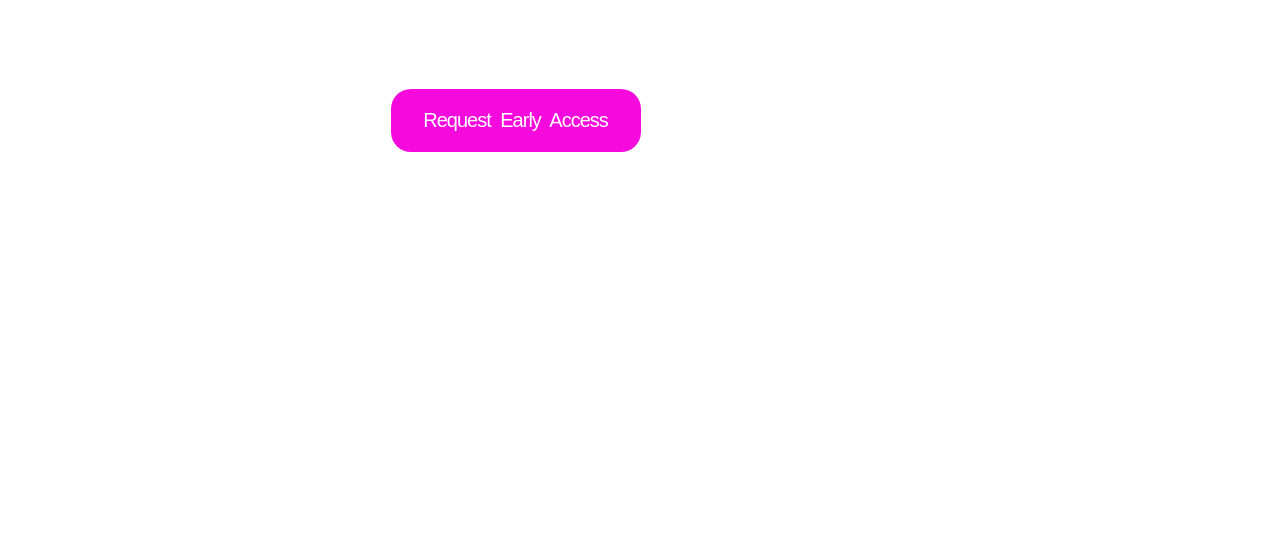
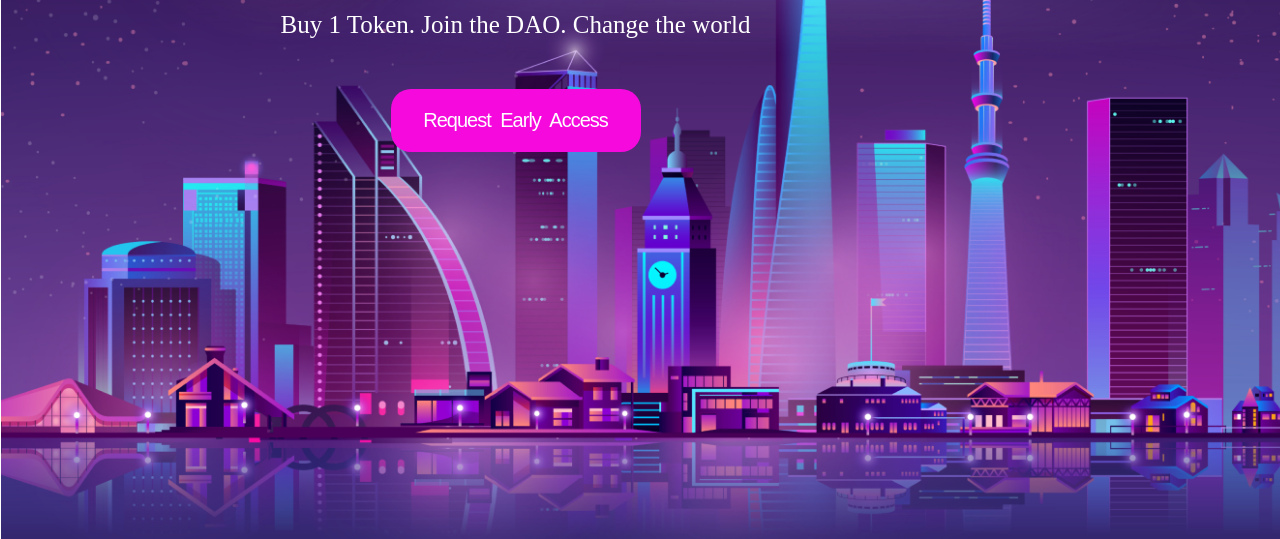
Before and after one commit to Shubhampatki20/Landing-page--FrontEnd-Pracatice, a plain HTML site: page index.html in a window 1280 px wide. Shown: the part 481-1020 px from the top of the page. Drawn offline with Linux system fonts and the light colour scheme.

Commit message:
Update style.css

```diff
--- a/style.css
+++ b/style.css
@@ -86,7 +86,7 @@ nav div button{
     margin-left: -250px;
 }
 .img div{
-    background-image: url('./assets/bg.png');
+    background-image: url('bg.png');
     background-repeat: no-repeat;
     background-size: cover;
     height: 900px;
```
